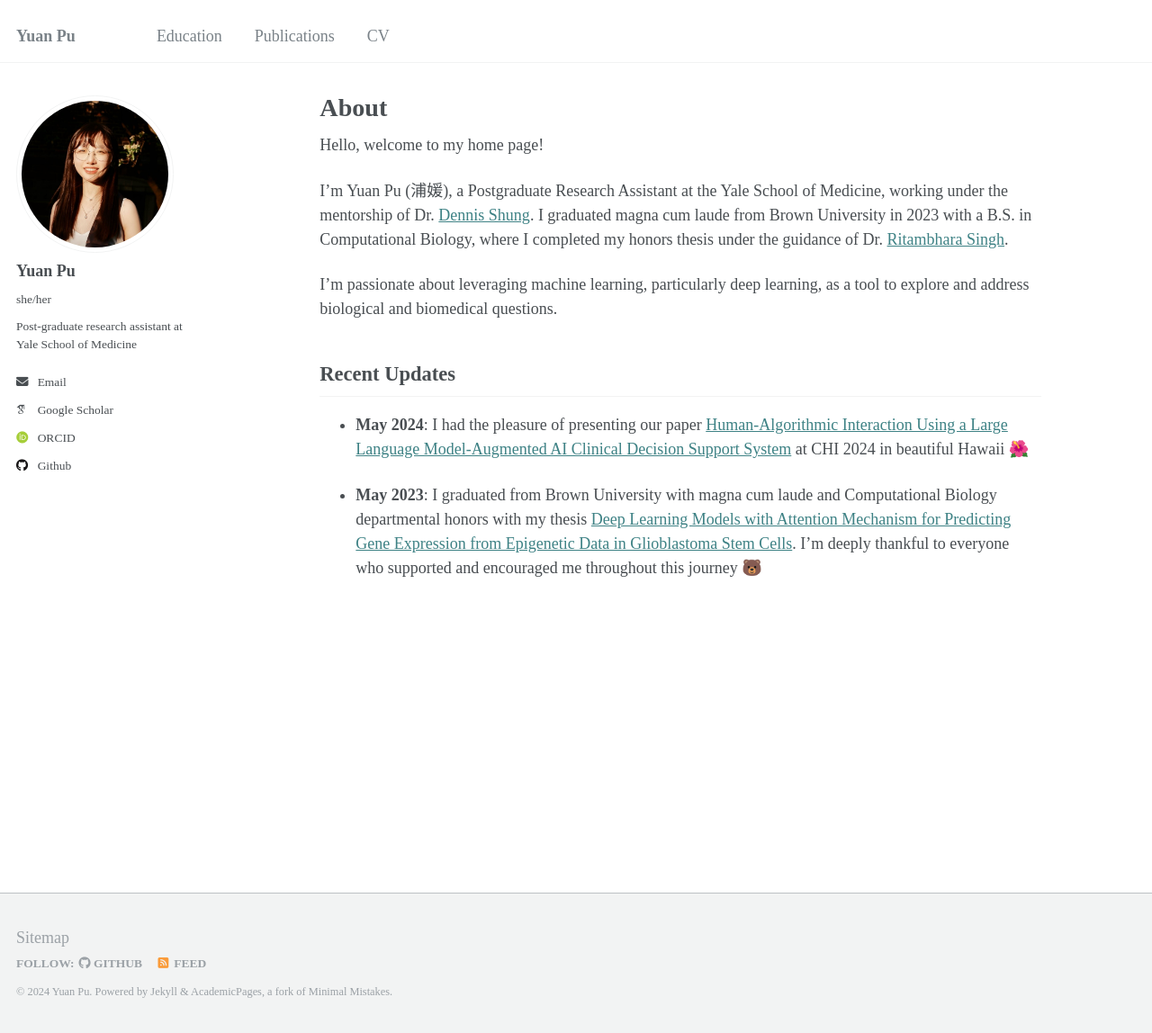
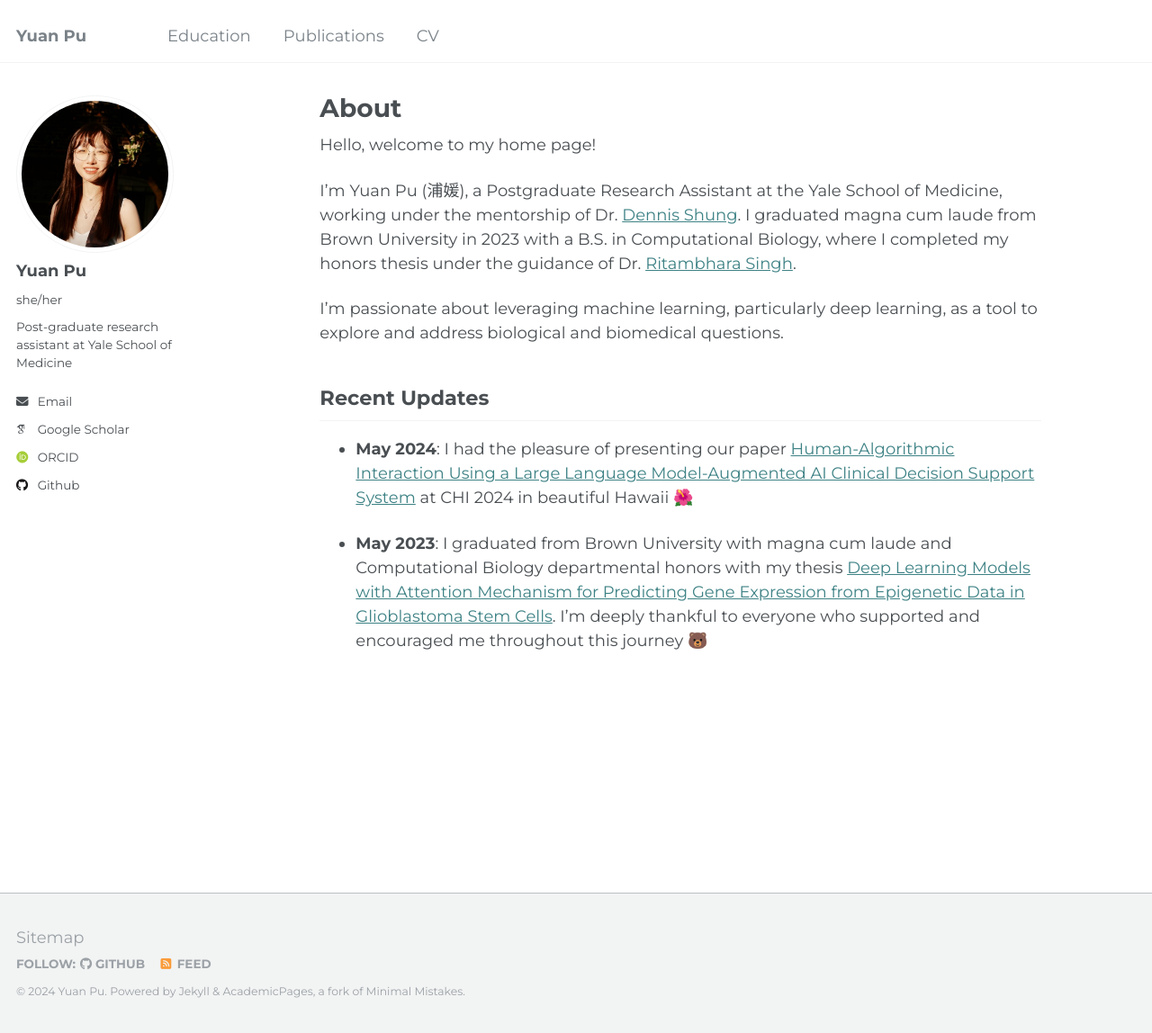
Before and after one commit to yuan-pu/yuan-pu_academicPages, a Jekyll site: the page built from _pages/about.md, in a window 1280 px wide and 1148 px high. Shown: the whole window at 90% size. Built offline with Jekyll 4.4.1, drawn with Linux system fonts in a browser that asks for light colours; some web fonts are replaced.

Commit message:
Update _variables.scss

```diff
--- a/_sass/_variables.scss
+++ b/_sass/_variables.scss
@@ -14,7 +14,7 @@ $indent-var                 : 1.3em;
 
 /* system typefaces */
 $serif                      : "Montserrat", Times, serif;
-$sans-serif                 : "Montserrat" -apple-system, ".SFNSText-Regular", "Roboto", "Segoe UI", "Helvetica Neue", "Lucida Grande", "San Francisco", Arial, sans-serif;
+$sans-serif                 : "Montserrat", -apple-system, ".SFNSText-Regular", "Roboto", "Segoe UI", "Helvetica Neue", "Lucida Grande", "San Francisco", Arial, sans-serif;
 $monospace                  : Monaco, Consolas, "Lucida Console", monospace;
 
 /* sans serif typefaces */
```
